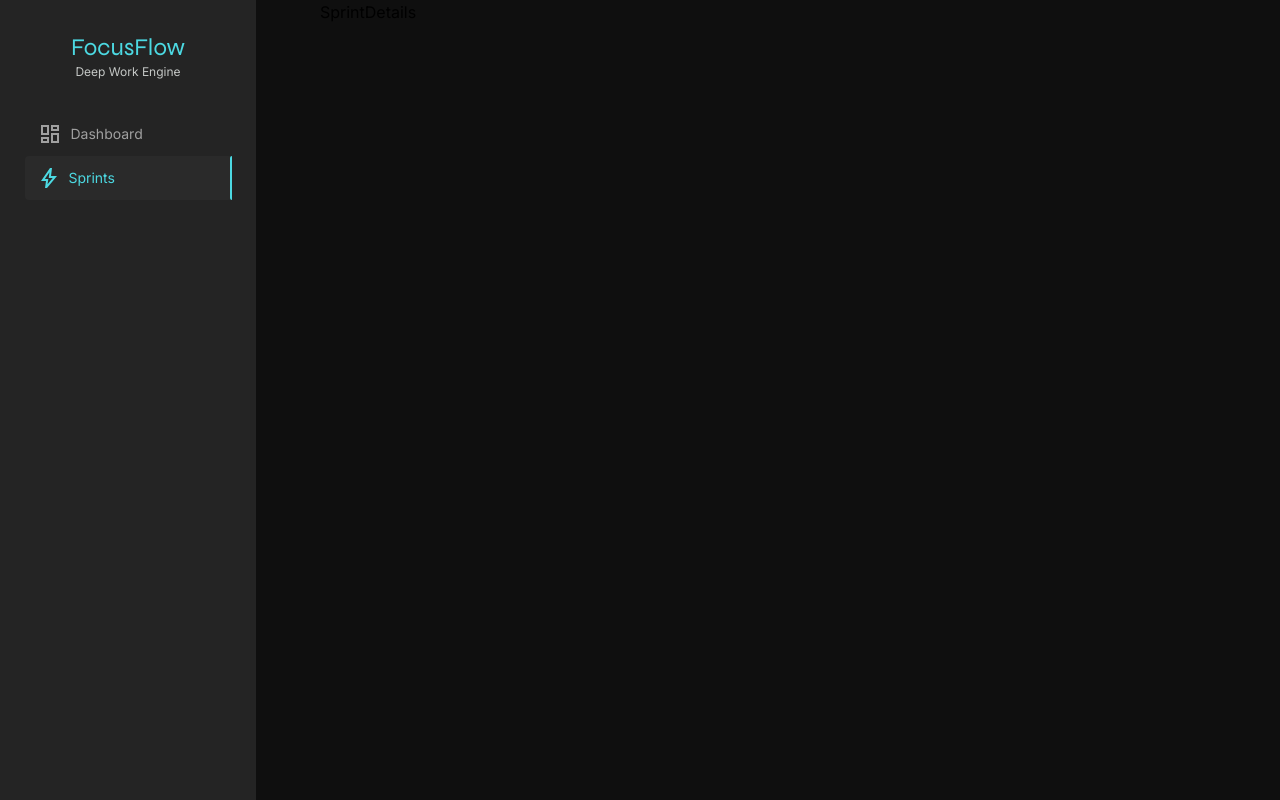
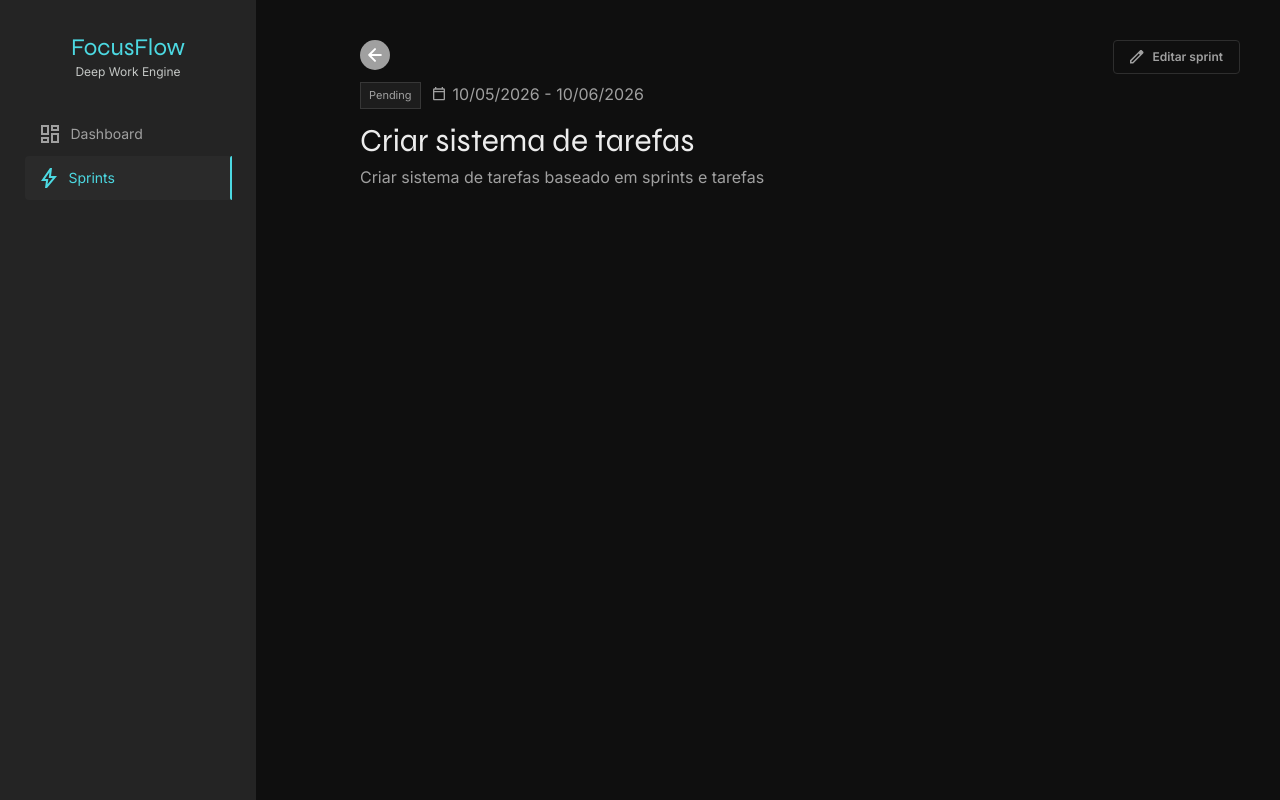
Before and after one commit to JoaoGustavo-dev/focusflow, a React (Vite) app: page /sprints/1 in a window 1280 px wide. Built offline with nearby package versions, Linux system fonts and the light colour scheme; data requests are answered from the project's data file.

Commit message:
feat: add sprint header with back navigation and edit button

```diff
--- a/src/pages/SprintDetails.jsx
+++ b/src/pages/SprintDetails.jsx
@@ -1,5 +1,50 @@
+import { useNavigate, useParams } from 'react-router-dom'
+import { useGetSprint } from '../hooks/data/use-get-sprint'
+import StatusBadge from '../components/StatusBadge'
+import { statusLabels } from '../utils/statusLabels'
+import { statusVariants } from '../utils/statusVariants'
+import DateRange from '../components/DateRange'
+import Header from '../components/Header'
+import Button from '../components/Button'
+import EditIcon from '../assets/icons/edit.svg?react'
+import ArrowLeftIcon from '../assets/icons/arrow-left.svg?react'
+
 const SprintDetails = () => {
-  return <div>SprintDetails</div>
+  const { sprintId } = useParams()
+
+  const id = Number(sprintId)
+
+  const { data: sprint } = useGetSprint(id)
+  const pageBack = useNavigate()
+
+  return (
+    <div className="flex flex-col gap-8 p-10">
+      <div className="flex items-start justify-between">
+        <div className="flex flex-col gap-2">
+          <button
+            className="bg-secondary mb-1 self-start rounded-[50%] p-2 hover:cursor-pointer"
+            onClick={() => pageBack(-1)}
+          >
+            <ArrowLeftIcon />
+          </button>
+          <div className="flex gap-3">
+            <StatusBadge
+              status={statusVariants[sprint?.status]}
+              title={statusLabels[sprint?.status]}
+            />
+            <DateRange
+              startDate={sprint?.startDate}
+              endDate={sprint?.endDate}
+            />
+          </div>
+          <Header title={sprint?.title} description={sprint?.description} />
+        </div>
+        <Button color="secondary">
+          <EditIcon /> Editar sprint
+        </Button>
+      </div>
+    </div>
+  )
 }
 
 export default SprintDetails
```
Also changed, not shown: src/assets/icons/arrow-left.svg (added), src/assets/icons/edit.svg (added).
